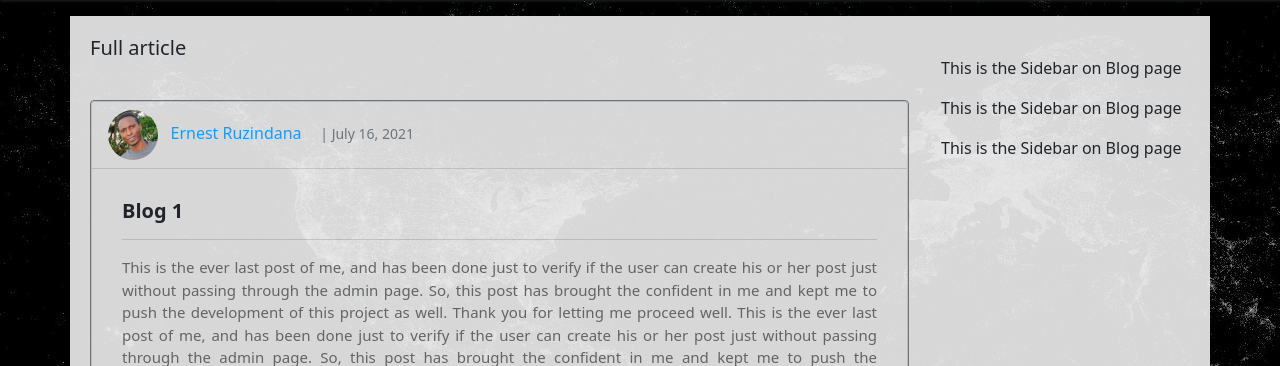
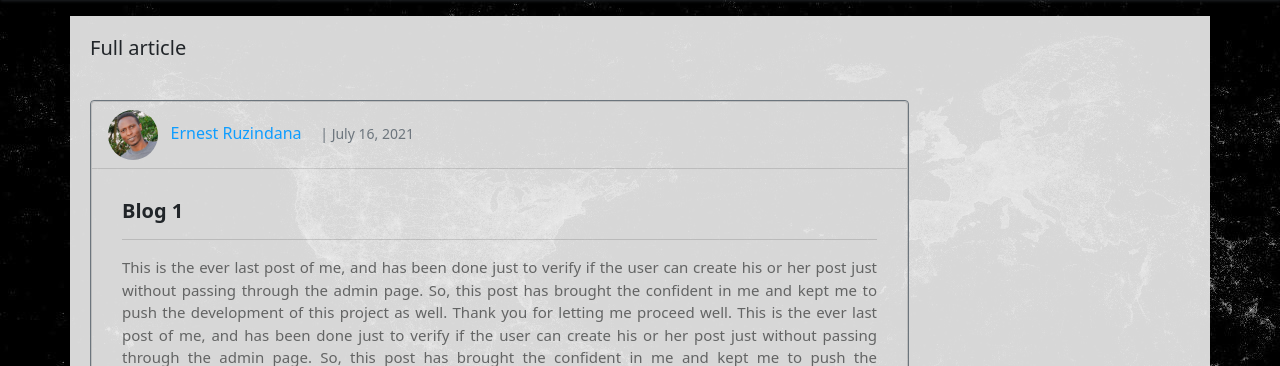
Before and after one commit to ErnestRuzindana/geodrhub, a Django app: page /post/1/ in a window 1280 px wide. Shown: the part 80-446 px from the top of the page. Run offline with Django 3.2, Linux system fonts and the light colour scheme; data comes from the database, SQL or seed files in the repository; some libraries are stand-ins or nearby versions.

Commit message:
1st commit

```diff
--- a/geodrapp/templates/geodrapp/post_detail.html
+++ b/geodrapp/templates/geodrapp/post_detail.html
@@ -187,18 +187,8 @@
         </div>
 
     </div>
-
-
-    <div class="col col-md-3" style="padding: 10px; position: sticky;">
-        <div class="ml-1" style="padding: 10px;">
-            <p>This is the Sidebar on Blog page</p>
-            <p>This is the Sidebar on Blog page</p>
-            <p>This is the Sidebar on Blog page</p>
-        </div>
-
-    </div>
-
 </div>
 
 
+
 {% endblock content %}
```
